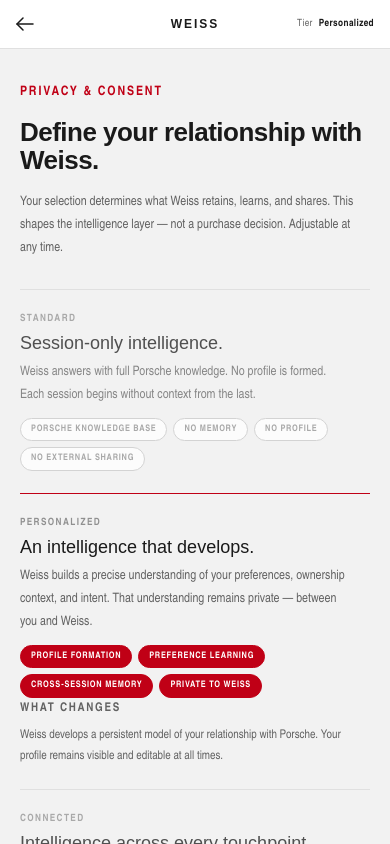
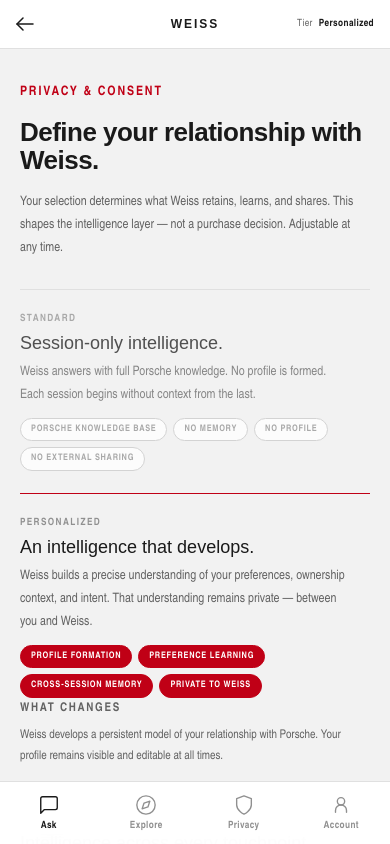
Before and after one commit to LuisLf12R/weiss-demo, a website: page index.html in a window 390 px wide. Drawn offline with Linux system fonts and the light colour scheme.

Commit message:
Add mobile bottom navigation bar

```diff
--- a/index.html
+++ b/index.html
@@ -152,6 +152,7 @@
 .context-banner { padding: 0 0 20px 0; display: flex; flex-wrap: wrap; align-items: center; justify-content: space-between; gap: 10px; margin-bottom: 0; background: transparent; border: none; box-shadow: none; }
 .context-copy p:first-child { font-size: 9px; font-weight: 700; letter-spacing: 0.14em; text-transform: uppercase; color: var(--accent); margin-bottom: 2px; }
 .context-copy p:last-child { font-size: 12px; color: var(--text-muted); }
+.mobile-tab-bar { display: none; }
 
 /*  --  --  hero  --  --  */
 .hero-title { font-family: "Porsche Next", Arial, sans-serif; font-size: clamp(36px, 6vw, 58px); font-weight: 400; letter-spacing: -0.025em; line-height: 1.05; margin-bottom: 13px; color: var(--text-primary); }
@@ -286,11 +287,49 @@
     /* Tier expanded section */
     .tier-expanded-inner p { font-size: 12px; line-height: 1.75; }
 
-    /* Summary panel */
-    .summary-item { font-size: 12px; line-height: 1.65; }
-    .summary-note { font-size: 10px; line-height: 1.7; }
-
-    /* Prototype screen */
+      /* Summary panel */
+      .summary-item { font-size: 12px; line-height: 1.65; }
+      .summary-note { font-size: 10px; line-height: 1.7; }
+
+      /* Bottom tab bar */
+      .mobile-tab-bar {
+        display: flex;
+        position: fixed;
+        bottom: 0;
+        left: 0;
+        right: 0;
+        z-index: 600;
+        background: rgba(255,255,255,0.97);
+        backdrop-filter: blur(12px);
+        border-top: 1px solid var(--border);
+        padding: 8px 0 max(8px, env(safe-area-inset-bottom));
+      }
+      .mobile-tab {
+        flex: 1;
+        display: flex;
+        flex-direction: column;
+        align-items: center;
+        gap: 4px;
+        background: none;
+        border: none;
+        cursor: pointer;
+        padding: 4px 0;
+        color: var(--text-muted);
+        font-family: inherit;
+        font-size: 10px;
+        font-weight: 600;
+        letter-spacing: 0.04em;
+        transition: color var(--spring);
+      }
+      .mobile-tab.active { color: var(--text-primary); }
+      .mobile-tab svg { transition: stroke var(--spring); }
+      .mobile-tab.active svg { stroke: var(--text-primary); }
+
+      /* Adjust bottom padding to account for tab bar */
+      .proto-main { padding-bottom: 100px; }
+      .hero-input-wrap { bottom: 72px; }
+
+      /* Prototype screen */
     #prototype-screen.active { display: flex; flex-direction: column; overflow: hidden; }
   .proto-content-wrap { flex: 1; overflow: hidden; display: flex; flex-direction: column; }
   .proto-main { flex: 1; overflow-y: auto; padding: 0 0 80px; }
@@ -305,7 +344,6 @@
   /* Pinned input bar */
     .hero-input-wrap {
       position: fixed;
-      bottom: 24px;
       left: 16px;
       right: 16px;
       z-index: 500;
@@ -566,7 +604,24 @@
 
   </div>
 </div>
-
+  <nav class="mobile-tab-bar" id="mobileTabBar">
+    <button class="mobile-tab active" data-tab="ask" onclick="switchMobileTab('ask')">
+      <svg width="22" height="22" viewBox="0 0 24 24" fill="none" stroke="currentColor" stroke-width="1.5" stroke-linecap="round" stroke-linejoin="round"><path d="M21 15a2 2 0 0 1-2 2H7l-4 4V5a2 2 0 0 1 2-2h14a2 2 0 0 1 2 2z"/></svg>
+      <span>Ask</span>
+    </button>
+    <button class="mobile-tab" data-tab="discover" onclick="switchMobileTab('discover')">
+      <svg width="22" height="22" viewBox="0 0 24 24" fill="none" stroke="currentColor" stroke-width="1.5" stroke-linecap="round" stroke-linejoin="round"><circle cx="12" cy="12" r="10"/><polygon points="16.24 7.76 14.12 14.12 7.76 16.24 9.88 9.88 16.24 7.76"/></svg>
+      <span>Explore</span>
+    </button>
+    <button class="mobile-tab" data-tab="privacy" onclick="switchMobileTab('privacy')">
+      <svg width="22" height="22" viewBox="0 0 24 24" fill="none" stroke="currentColor" stroke-width="1.5" stroke-linecap="round" stroke-linejoin="round"><path d="M12 22s8-4 8-10V5l-8-3-8 3v7c0 6 8 10 8 10z"/></svg>
+      <span>Privacy</span>
+    </button>
+    <button class="mobile-tab" data-tab="tier" onclick="switchMobileTab('tier')">
+      <svg width="22" height="22" viewBox="0 0 24 24" fill="none" stroke="currentColor" stroke-width="1.5" stroke-linecap="round" stroke-linejoin="round"><circle cx="12" cy="8" r="4"/><path d="M6 20v-2a6 6 0 0 1 12 0v2"/></svg>
+      <span>Account</span>
+    </button>
+  </nav>
 </div><!-- end app-shell -->
 
 <!--
@@ -1493,6 +1548,33 @@
 
 setStatus('ready', 'Ready');
 setInputEnabled(true);
+
+function switchMobileTab(tab) {
+  if (window.innerWidth > 768) return;
+  document.querySelectorAll('.mobile-tab').forEach(t => t.classList.toggle('active', t.dataset.tab === tab));
+  const ps = document.getElementById('protoScroll');
+  if (tab === 'ask') {
+    const hero = document.getElementById('s-hero');
+    if (hero && ps) ps.scrollTo({ top: 0, behavior: 'smooth' });
+    heroInput.focus();
+  } else if (tab === 'discover') {
+    const privacy = document.getElementById('s-privacy');
+    if (privacy && ps) {
+      const top = privacy.getBoundingClientRect().top - ps.getBoundingClientRect().top + ps.scrollTop - 16;
+      ps.scrollTo({ top, behavior: 'smooth' });
+    }
+  } else if (tab === 'privacy') {
+    const privacy = document.getElementById('s-privacy');
+    if (privacy && ps) {
+      const top = privacy.getBoundingClientRect().top - ps.getBoundingClientRect().top + ps.scrollTop - 16;
+      ps.scrollTo({ top, behavior: 'smooth' });
+    }
+  } else if (tab === 'tier') {
+    showTier();
+  }
+  const tabBar = document.getElementById('mobileTabBar');
+  if (tabBar) tabBar.style.display = tab === 'tier' ? 'none' : 'flex';
+}
 </script>
 </body>
 </html>
```
